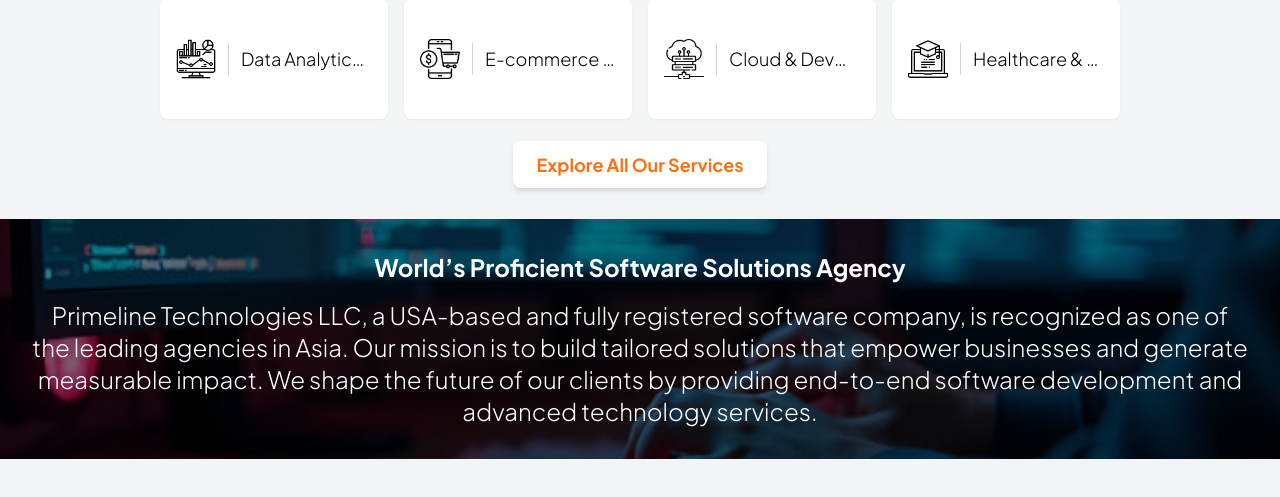
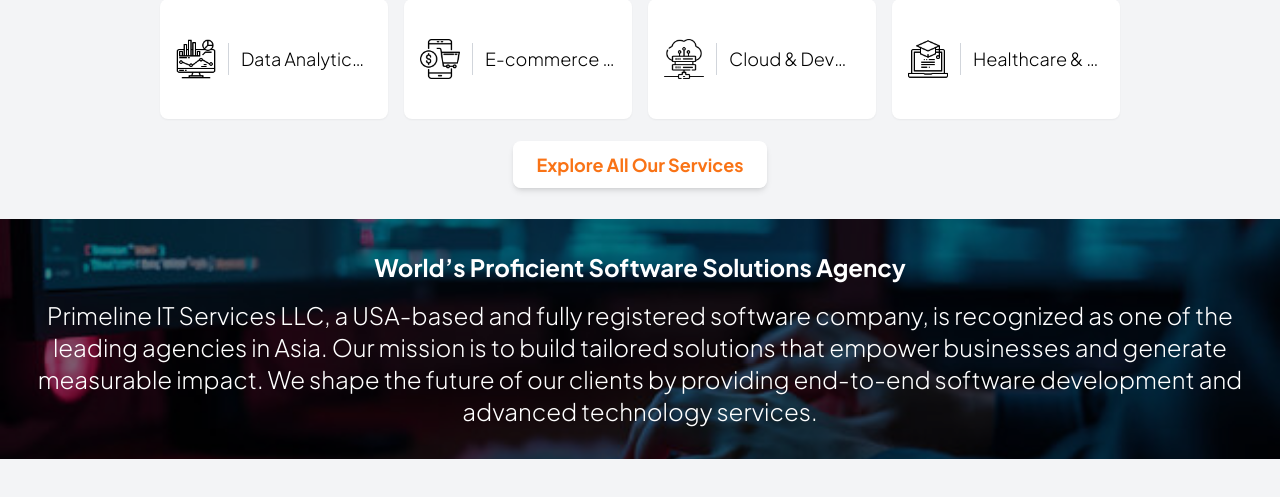
Before and after one commit to saadkhi/PLT_Webapp, a Django app: page / in a window 1280 px wide. Shown: the part 1257-1754 px from the top of the page. Run offline with Django 5.2, Linux system fonts and the light colour scheme; some libraries are stand-ins or nearby versions.

Commit message:
Vocab changes

```diff
--- a/primeline_web_proj/templates/about.html
+++ b/primeline_web_proj/templates/about.html
@@ -48,7 +48,7 @@
       <div
         class="bg-white shadow-xl rounded-2xl p-4 sm:p-6 md:p-8 text-black leading-relaxed min-h-[300px] sm:min-h-[350px] md:min-h-[400px]">
         <p class="text-xs sm:text-sm md:text-base lg:text-lg mb-3 sm:mb-4 max-w-3xl">
-          At <span class="font-semibold">Primeline Technologies</span>, we are more than just a software agency —
+          At <span class="font-semibold">Primeline IT Services</span>, we are more than just a software agency —
           we are a partner in digital transformation. Founded with a mission to deliver impactful solutions,
           our team of experts specializes in creating scalable, innovative, and future-ready technologies that
           empower businesses to thrive in competitive markets.
--- a/primeline_web_proj/templates/base.html
+++ b/primeline_web_proj/templates/base.html
@@ -107,7 +107,7 @@
       <div class="grid grid-cols-1 sm:grid-cols-2 md:grid-cols-4 gap-6">
         <!-- Logo & Tagline -->
         <div>
-          <h1 class="text-2xl font-bold text-black mb-3">Primeline Technologies</h1>
+          <h1 class="text-2xl font-bold text-black mb-3">Primeline IT Services</h1>
           <p class="text-sm font-semibold">MAKE SOMETHING YOU LOVE</p>
         </div>
         <!-- Services -->
@@ -173,7 +173,7 @@
       </div>
       <!-- Bottom -->
       <div class="text-center text-black mt-10 text-sm">
-        &copy; 2025 Primeline Technologies LLC. All Rights Reserved.
+        &copy; 2025 Primeline IT Services LLC. All Rights Reserved.
       </div>
     </div>
   </footer>
--- a/primeline_web_proj/templates/homepage.html
+++ b/primeline_web_proj/templates/homepage.html
@@ -180,7 +180,7 @@
           <p class="text-2xl sm:text-base md:text-lg lg:text-xl xl:text-2xl font-semibold mb-4">
             World’s Proficient Software Solutions Agency
           </p>
-          <p class="px-4 text-sm sm:text-base md:text-lg lg:text-xl xl:text-2xl">Primeline Technologies LLC, a USA-based
+          <p class="px-4 text-sm sm:text-base md:text-lg lg:text-xl xl:text-2xl">Primeline IT Services LLC, a USA-based
             and fully registered software company,
             is recognized as one of the leading agencies in Asia. Our mission is to build tailored solutions that
             empower businesses and generate measurable impact.
@@ -333,7 +333,7 @@
     <p
       class="text-xs sm:text-sm md:text-base lg:text-lg mb-3 sm:mb-4 md:mb-6 text-center max-w-2xl sm:max-w-3xl mx-auto">
       Our clients’ words reflect the value we deliver. From startups to established enterprises, we’ve helped businesses
-      transform ideas into impactful solutions. Here’s what they have to say about working with Primeline Technologies.
+      transform ideas into impactful solutions. Here’s what they have to say about working with Primeline IT Services.
     </p>
 
     <!-- Carousel Wrapper -->
@@ -502,7 +502,7 @@
       <h1 class="text-3xl sm:text-4xl md:text-5xl lg:text-7xl mb-2 sm:mb-4 text-left leading-tight px-6">Careers at
         Primeline
         Technologies</h1>
-      <p class="text-sm sm:text-base md:text-lg lg:text-xl text-left px-6">Join Primeline Technologies to innovate,
+      <p class="text-sm sm:text-base md:text-lg lg:text-xl text-left px-6">Join Primeline IT Services to innovate,
         grow, and
         make an impact in a dynamic tech-driven environment.</p>
       <a href="http://127.0.0.1:8000/careers"
```
